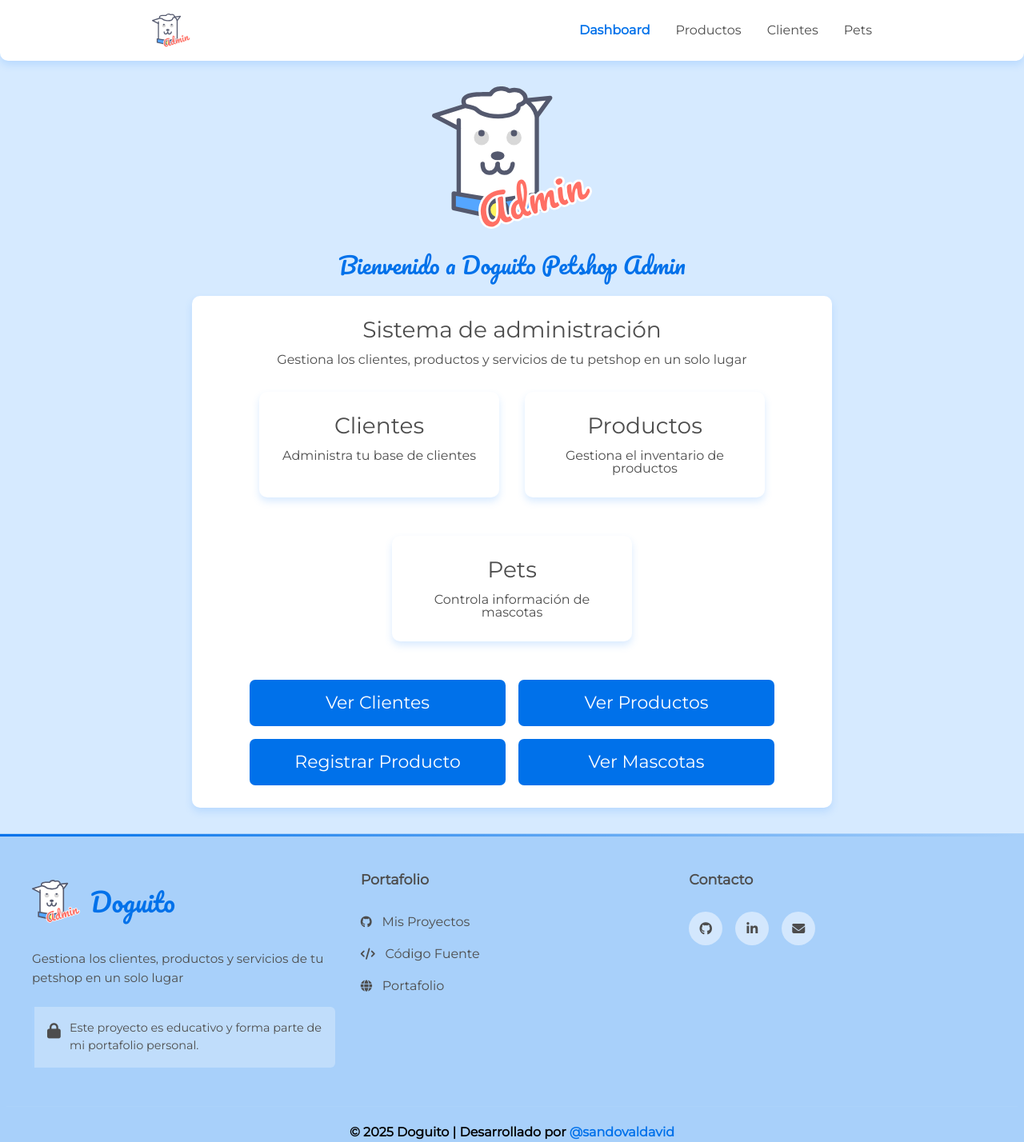
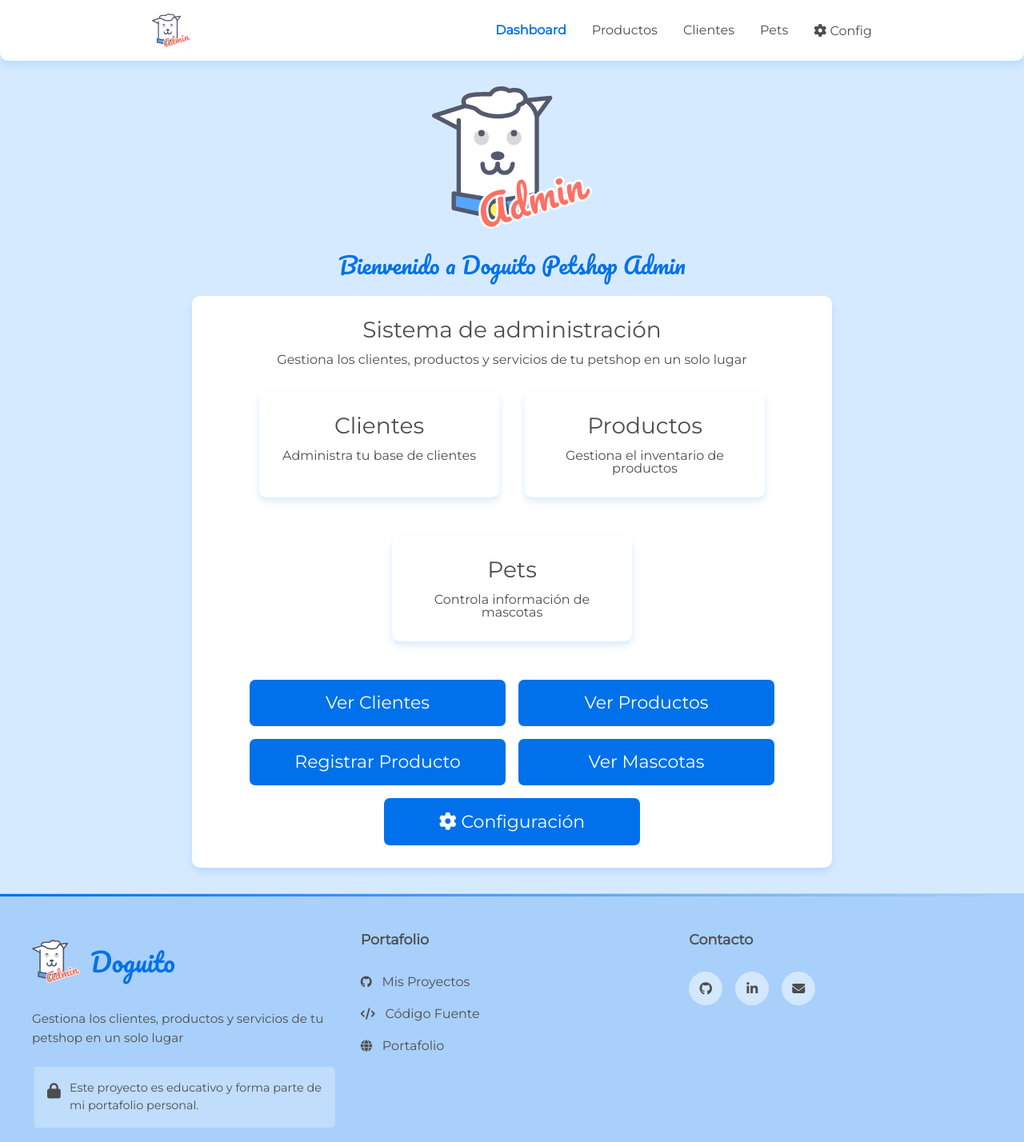
Before and after one commit to sandovaldavid/CRUD, a website: page index.html in a window 1280 px wide. Shown: the top 1428 px of the page at 80% size. Drawn offline with Linux system fonts and the light colour scheme.

Commit message:
🔧 Add configuration links to navigation and buttons in index.html

```diff
--- a/index.html
+++ b/index.html
@@ -34,6 +34,9 @@
 						<a href="./screens/lista_cliente.html">Clientes</a>
 					</li>
 					<li class="header__link"><a href="./screens/lista_pets.html">Pets</a></li>
+					<li class="header__link">
+						<a href="./screens/configuracion.html"><i class="fas fa-cog"></i> Config</a>
+					</li>
 				</ul>
 			</nav>
 		</header>
@@ -73,6 +76,9 @@
 							>Registrar Producto</a
 						>
 						<a href="./screens/lista_pets.html" class="button">Ver Mascotas</a>
+						<a href="./screens/configuracion.html" class="button"
+							><i class="fas fa-cog"></i> Configuración</a
+						>
 					</div>
 				</div>
 			</section>
@@ -101,7 +107,6 @@
 					<h4>Portafolio</h4>
 					<ul>
 						<li>
-							<!-- Change link and redirect to my portfolio/projects -->
 							<a
 								href="https://github.com/stars/sandovaldavid/lists/portforlio-projects"
 								class="footer-link"
@@ -150,7 +155,6 @@
 			<div class="footer-bottom">
 				<p>
 					&copy; 2025 Doguito | Desarrollado por
-					<!-- Change link and redirect to my portfolio -->
 					<a href="https://github.com/sandovaldavid">@sandovaldavid</a>
 				</p>
 			</div>
```
